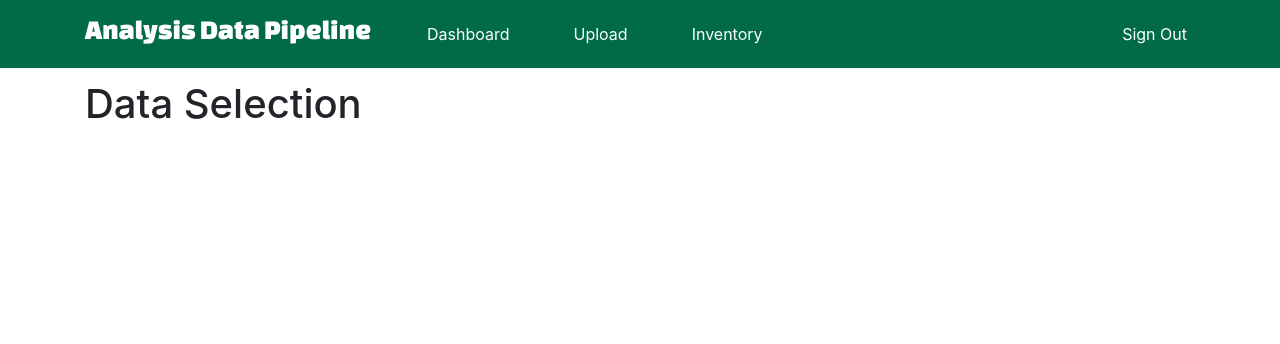
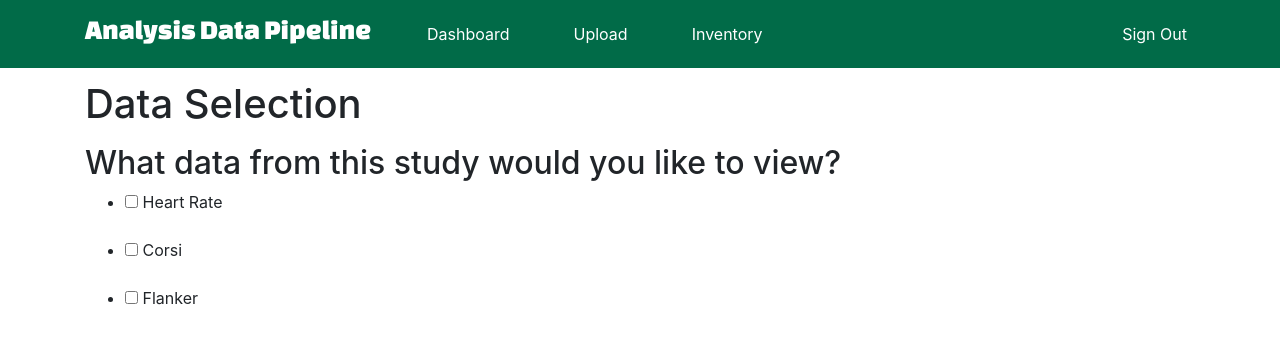
Before and after one commit to WPI-DataPipelineMQP/Biomedical-Analysis-DataPipeline, a Django app: page /dataSelection/ in a window 1280 px wide. Shown: the top 344 px of the page. Run offline with Django 3.2, Linux system fonts and the light colour scheme.

Commit message:
started level 2 on main data selection page

```diff
--- a/mqp_project/datapipeline/models.py
+++ b/mqp_project/datapipeline/models.py
@@ -4,3 +4,6 @@ from django import forms
 # Create your models here.
 class Studies:
     field = forms.BooleanField()
+
+class DataCategories:
+	field = forms.BooleanField()
--- a/mqp_project/datapipeline/templates/datapipeline/dataSelection.html
+++ b/mqp_project/datapipeline/templates/datapipeline/dataSelection.html
@@ -13,5 +13,21 @@
     </li>
     {% endfor %}
 </ul>
+<h2>What data from this study would you like to view?</h2>
+{% csrf_token %}
+<ul class="study-listings">
+    {% for category in categories %}
+    <li class="study-article">
+        <input class="radio" type="checkbox" name="studies[]" value="{{study}}">
+        <label class="study-article">
+            <article class="media content-section">
+                <div class="media-body">
+                     <p>{{ category.name }}</p>
+                </div>
+            </article>
+        </label>
+    </li>
+    {% endfor %}
+</ul>
 
 {% endblock content %}
--- a/mqp_project/datapipeline/views.py
+++ b/mqp_project/datapipeline/views.py
@@ -64,10 +64,24 @@ def dataSelection(request):
     raw_studies = request.POST.getlist('studies[]')
     studies = getJSONVersion(raw_studies)
 
+    data_categories = [
+		{
+			"name":"Heart Rate"
+		},
+		{
+			"name":"Corsi"
+		},
+		{
+			"name":"Flanker"
+		},
+	]
+
     context = {
 		'myCSS': 'dataSelection.css',
-		'studies': studies
+		'studies': studies,
+		'categories': data_categories
 	}
+
 
     # TODO
     # (1) make queries to get all the data categories from the selected study/studies
```
